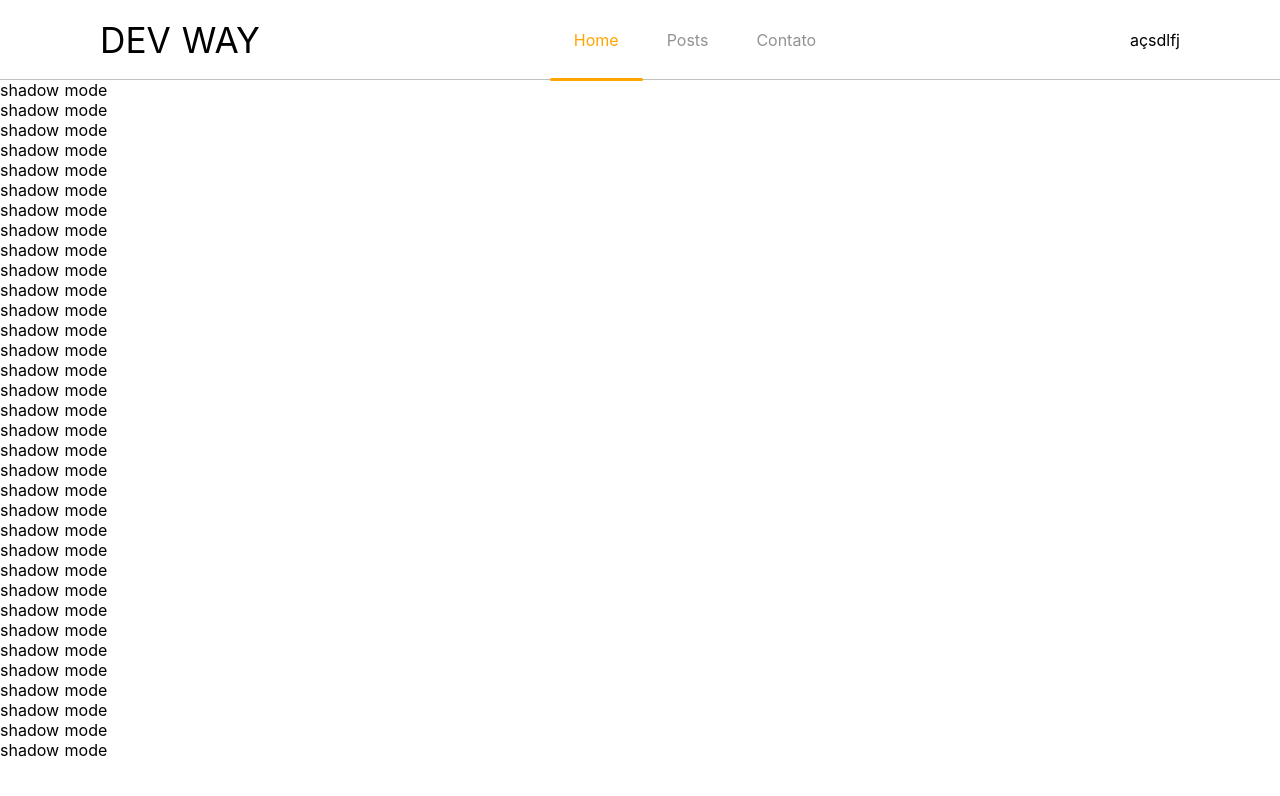
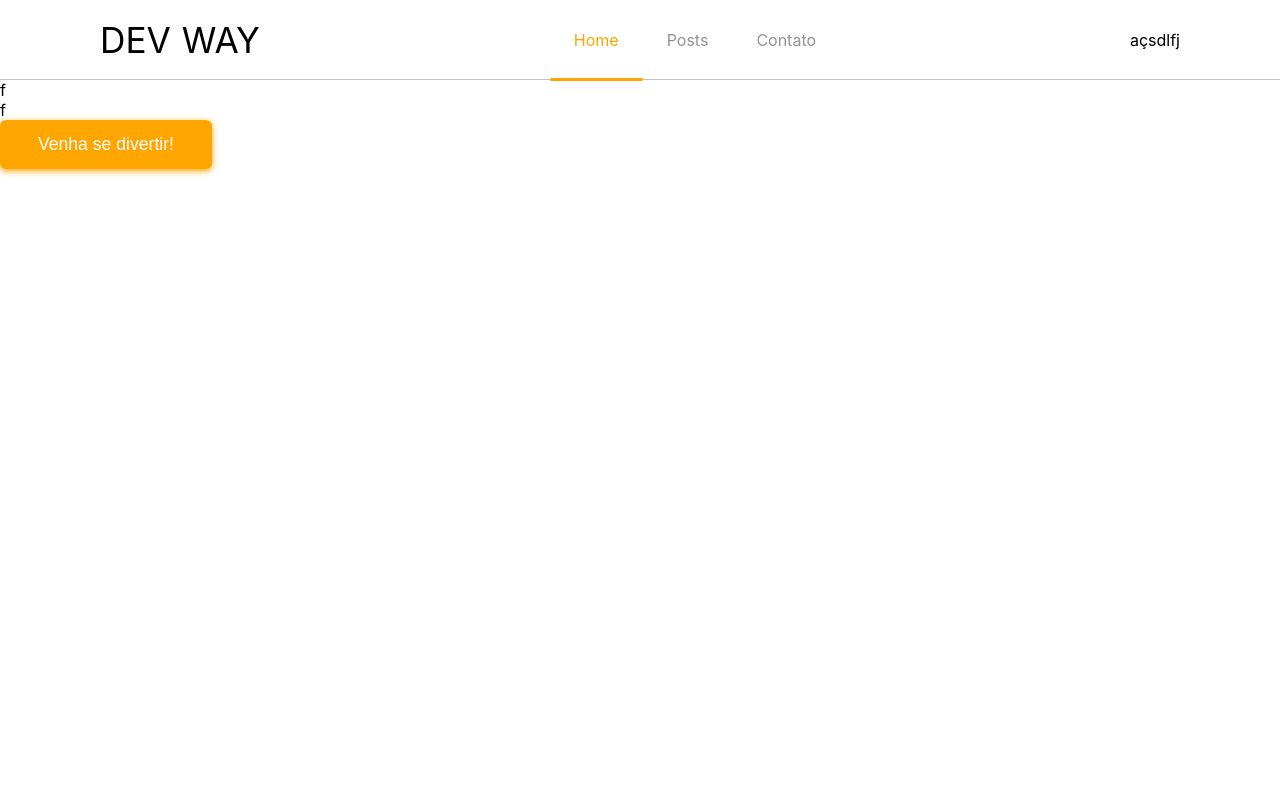
Before and after one commit to Gustavodacrvi/dev-way, a Nuxt app: page / in a window 1280 px wide. Shown: the top 796 px of the page. Built offline with nearby package versions, Linux system fonts and the light colour scheme.

Commit message:
Button.vue

```diff
--- /dev/null
+++ b/components/Button.vue
@@ -0,0 +1,25 @@
+<template>
+    <button class="Button">{{ value }}</button>
+</template>
+
+<script>
+
+export default {
+    props: ['value'],
+}
+
+</script>
+
+<style scoped>
+
+.Button {
+    border: none;
+    padding: 14px 38px;
+    font-size: 1.1em;
+    border-radius: 6px;
+    background-color: orange;
+    color: white;
+    box-shadow: 0 2px 6px orange;
+}
+
+</style>
--- a/components/Navbar.vue
+++ b/components/Navbar.vue
@@ -42,7 +42,7 @@ export default {
 
 </script>
 
-<style>
+<style scoped>
 
 .NavBar {
     border-bottom: 1px solid rgba(100,100,100, .4);
--- a/pages/index.vue
+++ b/pages/index.vue
@@ -1,55 +1,27 @@
 <template>
   <div class="index">
-    <p>shadow mode</p>
-    <p>shadow mode</p>
-    <p>shadow mode</p>
-    <p>shadow mode</p>
-    <p>shadow mode</p>
-    <p>shadow mode</p>
-    <p>shadow mode</p>
-    <p>shadow mode</p>
-    <p>shadow mode</p>
-    <p>shadow mode</p>
-    <p>shadow mode</p>
-    <p>shadow mode</p>
-    <p>shadow mode</p>
-    <p>shadow mode</p>
-    <p>shadow mode</p>
-    <p>shadow mode</p>
-    <p>shadow mode</p>
-    <p>shadow mode</p>
-    <p>shadow mode</p>
-    <p>shadow mode</p>
-    <p>shadow mode</p>
-    <p>shadow mode</p>
-    <p>shadow mode</p>
-    <p>shadow mode</p>
-    <p>shadow mode</p>
-    <p>shadow mode</p>
-    <p>shadow mode</p>
-    <p>shadow mode</p>
-    <p>shadow mode</p>
-    <p>shadow mode</p>
-    <p>shadow mode</p>
-    <p>shadow mode</p>
-    <p>shadow mode</p>
-    <p>shadow mode</p>
-    <p>shadow mode</p>
-    <p>shadow mode</p>
-    <p>shadow mode</p>
-    <p>shadow mode</p>
+    <p>f</p>
+    <p>f</p>
+    <p>f</p>
+    <p>f</p>
+    <p>f</p>
+    <p>f</p>
+    <ButtonApp value="Venha se divertir!"/>
   </div>
 </template>
 
 <script>
 
 import Logo from '~/components/Logo.vue'
+import ButtonVue from '../components/Button.vue'
 
 export default {
   components: {
-    Logo
+    Logo,
+    ButtonApp: ButtonVue
   }
 }
+
 </script>
 
 <style>
```
